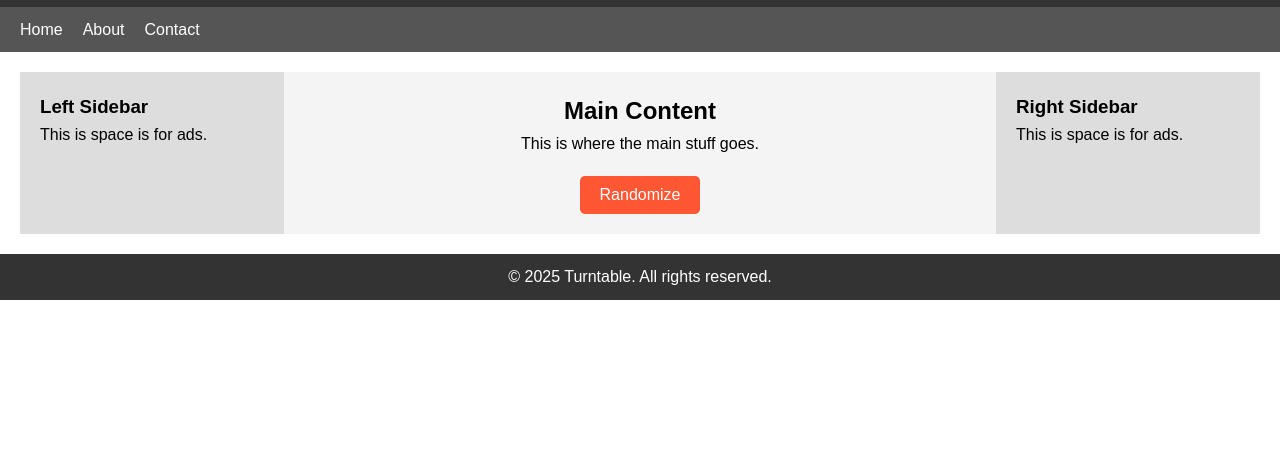
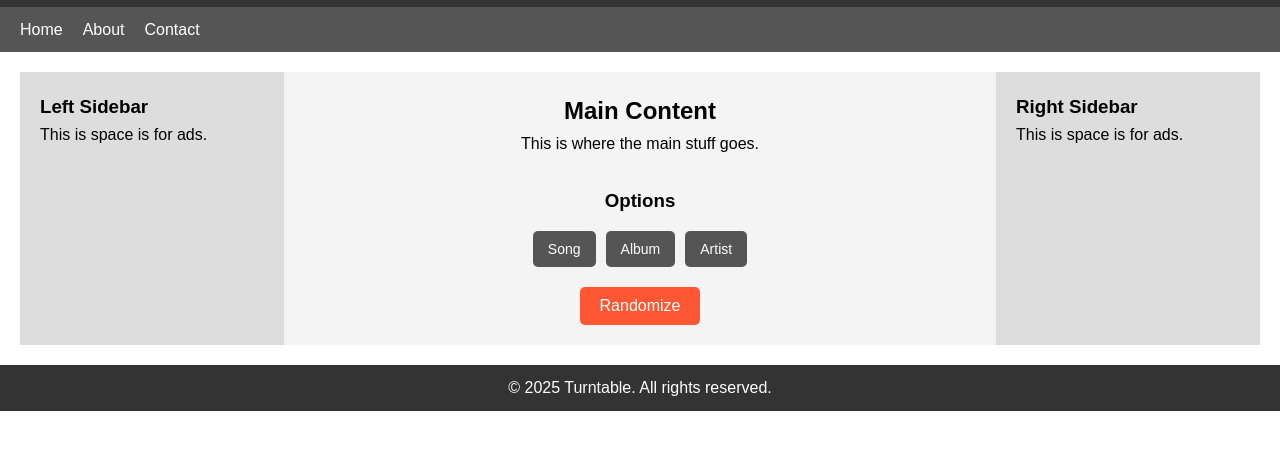
Before and after one commit to mac8414/turntable, a plain HTML site: page app/templates/home.html in a window 1280 px wide. Shown: the part 90-540 px from the top of the page. Drawn offline with Linux system fonts and the light colour scheme.

Commit message:
made options buttons, song artist and album

```diff
--- a/app/templates/home.html
+++ b/app/templates/home.html
@@ -56,6 +56,28 @@
             background: #ddd;
         }
 
+        .optionButtons {
+            display: flex;
+            justify-content: center;
+            gap: 10px;
+            margin-top: 15px;
+        }
+
+        .optionButton {
+            padding: 10px 15px;
+            font-size: 14px;
+            background: #555;
+            color: white;
+            border: none;
+            cursor: pointer;
+            border-radius: 5px;
+            transition: background 0.3s ease;
+        }
+
+        .optionButton:hover {
+            background: #777;
+        }
+
         .randomizeButton {
             padding: 10px 20px;
             font-size: 16px;
@@ -111,6 +133,12 @@
         <section class="content">
             <h2 style="text-align: center;">Main Content</h2>
             <p style="text-align: center;">This is where the main stuff goes.</p>
+            <h3 style="text-align: center; margin-top: 30px;">Options</h3>
+            <div class="optionButtons">
+                <button class="optionButton">Song</button>
+                <button class="optionButton">Album</button>
+                <button class="optionButton">Artist</button>
+            </div>
             <div style="text-align: center; margin-top: 20px;">
                 <button class="randomizeButton">Randomize</button>
             </div>
```
